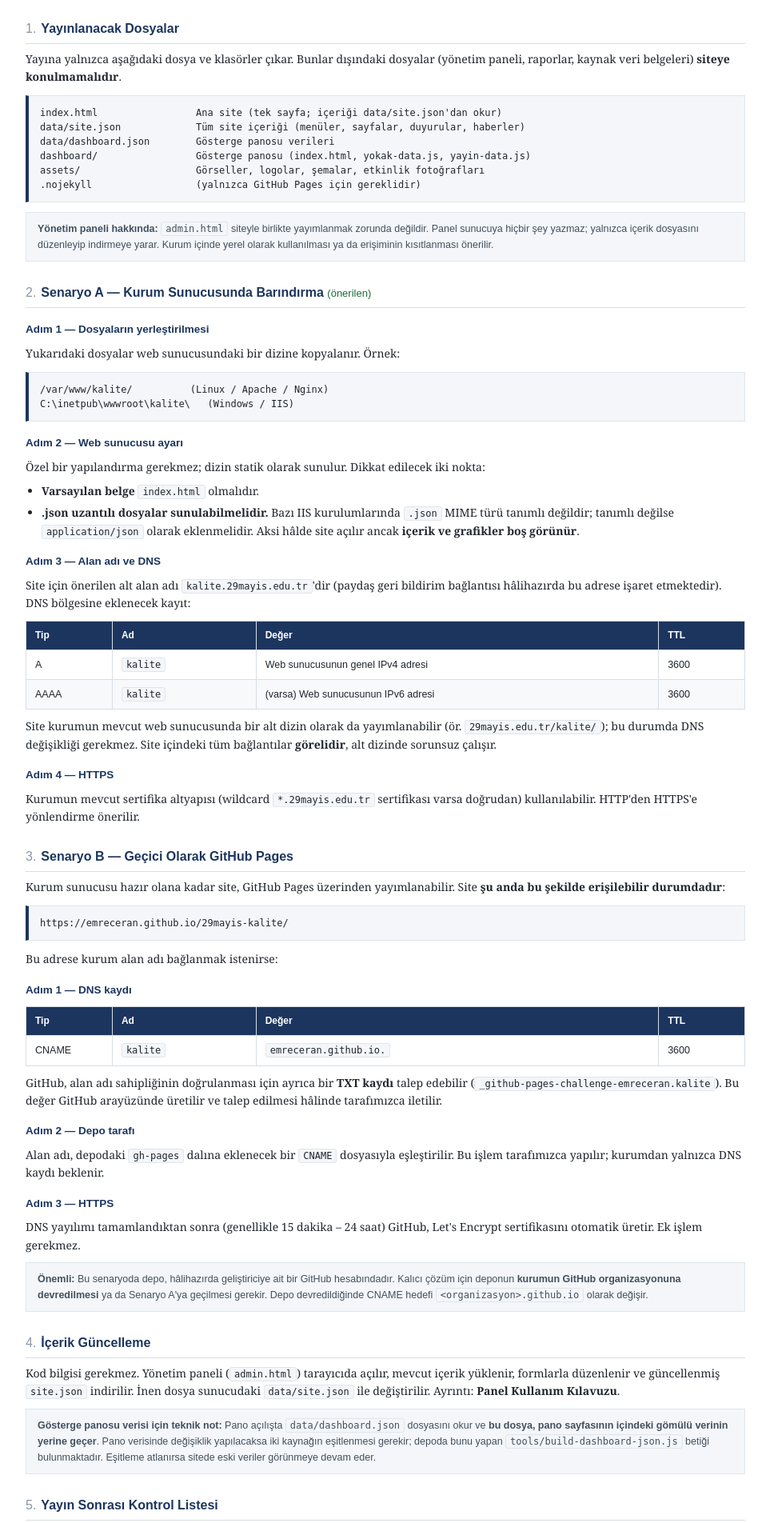
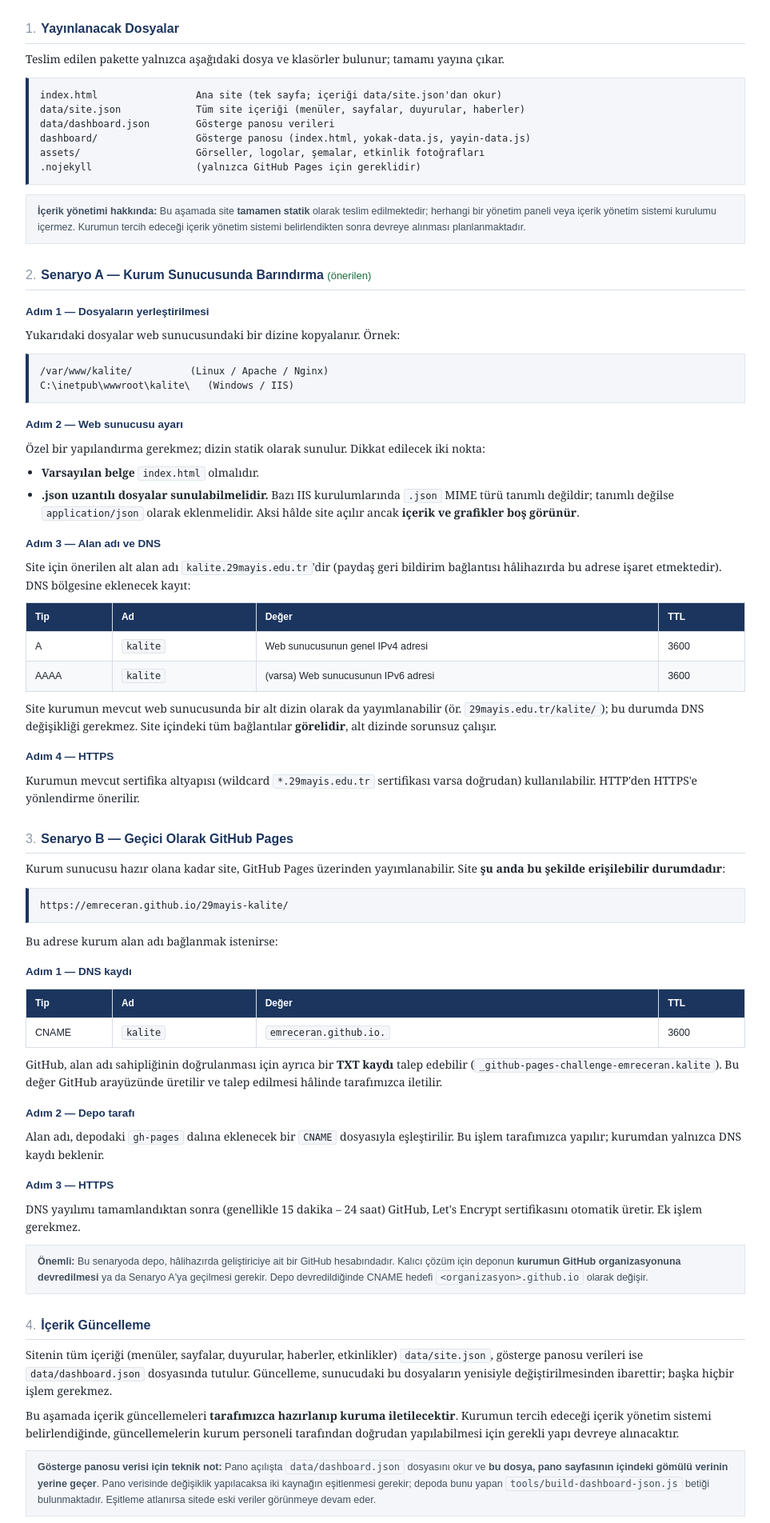
Before and after one commit to emreceran/29mayis-kalite, a plain HTML site: page bilgi-islem-yayin-ve-dns-kilavuzu.html in a window 1280 px wide. Shown: the part 422-2326 px from the top of the page at 80% size, without its empty margins (158-1121 px from the left). Drawn offline with Linux system fonts and the light colour scheme.

Commit message:
Teslim: statik paket senaryosuna geçildi (panel ve DNS yönlendirmesi çıkarıldı)
Site kurum sunucusuna dosya olarak teslim edilecek; bu aşamada yönetim paneli
kurulmuyor (kurumun tercih edeceği CMS sonra belirlenecek).

- mail metni: 1. ve 5. bölümler yeniden yazıldı — DNS kaydı talebi yerine dosya
  teslimi, .json MIME ve varsayılan belge uyarıları, CMS'in sonraya bırakıldığı notu
- yayın/DNS kılavuzu: admin.html'e dayalı içerik güncelleme bölümü kaldırıldı,
  yerine dosya değişimi + CMS notu; panel uyarı kutusu güncellendi

Co-Authored-By: Claude Opus 5 (1M context) <noreply@anthropic.com>
Claude-Session: https://claude.ai/code/session_01FgrzFL6pQckEAkgRDnDMfp

```diff
--- a/bilgi-islem-yayin-ve-dns-kilavuzu.html
+++ b/bilgi-islem-yayin-ve-dns-kilavuzu.html
@@ -62,17 +62,16 @@ kurum sunucusu hazır olana kadar kullanılabilecek geçici bir çözümdür.</p
 </div>
 
 <h2><span class="no">1.</span>Yayınlanacak Dosyalar</h2>
-<p>Yayına yalnızca aşağıdaki dosya ve klasörler çıkar. Bunlar dışındaki dosyalar (yönetim paneli,
-raporlar, kaynak veri belgeleri) <b>siteye konulmamalıdır</b>.</p>
+<p>Teslim edilen pakette yalnızca aşağıdaki dosya ve klasörler bulunur; tamamı yayına çıkar.</p>
 <pre>index.html                 Ana site (tek sayfa; içeriği data/site.json'dan okur)
 data/site.json             Tüm site içeriği (menüler, sayfalar, duyurular, haberler)
 data/dashboard.json        Gösterge panosu verileri
 dashboard/                 Gösterge panosu (index.html, yokak-data.js, yayin-data.js)
 assets/                    Görseller, logolar, şemalar, etkinlik fotoğrafları
 .nojekyll                  (yalnızca GitHub Pages için gereklidir)</pre>
-<div class="not"><b>Yönetim paneli hakkında:</b> <span class="mono">admin.html</span> siteyle birlikte
-yayımlanmak zorunda değildir. Panel sunucuya hiçbir şey yazmaz; yalnızca içerik dosyasını düzenleyip
-indirmeye yarar. Kurum içinde yerel olarak kullanılması ya da erişiminin kısıtlanması önerilir.</div>
+<div class="not"><b>İçerik yönetimi hakkında:</b> Bu aşamada site <b>tamamen statik</b> olarak teslim
+edilmektedir; herhangi bir yönetim paneli veya içerik yönetim sistemi kurulumu içermez. Kurumun tercih
+edeceği içerik yönetim sistemi belirlendikten sonra devreye alınması planlanmaktadır.</div>
 
 <h2><span class="no">2.</span>Senaryo A — Kurum Sunucusunda Barındırma <span style="font-weight:400;font-size:13px;color:#1a6b3c">(önerilen)</span></h2>
 
@@ -139,10 +138,13 @@ geçilmesi gerekir. Depo devredildiğinde CNAME hedefi
 <span class="mono">&lt;organizasyon&gt;.github.io</span> olarak değişir.</div>
 
 <h2><span class="no">4.</span>İçerik Güncelleme</h2>
-<p>Kod bilgisi gerekmez. Yönetim paneli (<span class="mono">admin.html</span>) tarayıcıda açılır,
-mevcut içerik yüklenir, formlarla düzenlenir ve güncellenmiş <span class="mono">site.json</span>
-indirilir. İnen dosya sunucudaki <span class="mono">data/site.json</span> ile değiştirilir.
-Ayrıntı: <b>Panel Kullanım Kılavuzu</b>.</p>
+<p>Sitenin tüm içeriği (menüler, sayfalar, duyurular, haberler, etkinlikler)
+<span class="mono">data/site.json</span>, gösterge panosu verileri ise
+<span class="mono">data/dashboard.json</span> dosyasında tutulur. Güncelleme,
+sunucudaki bu dosyaların yenisiyle değiştirilmesinden ibarettir; başka hiçbir işlem gerekmez.</p>
+<p>Bu aşamada içerik güncellemeleri <b>tarafımızca hazırlanıp kuruma iletilecektir</b>. Kurumun
+tercih edeceği içerik yönetim sistemi belirlendiğinde, güncellemelerin kurum personeli tarafından
+doğrudan yapılabilmesi için gerekli yapı devreye alınacaktır.</p>
 
 <div class="not"><b>Gösterge panosu verisi için teknik not:</b> Pano açılışta
 <span class="mono">data/dashboard.json</span> dosyasını okur ve <b>bu dosya, pano sayfasının içindeki
```
Also changed, not shown: mail-metni-veri-islendi-09eylul2026.txt, 1 other file.
